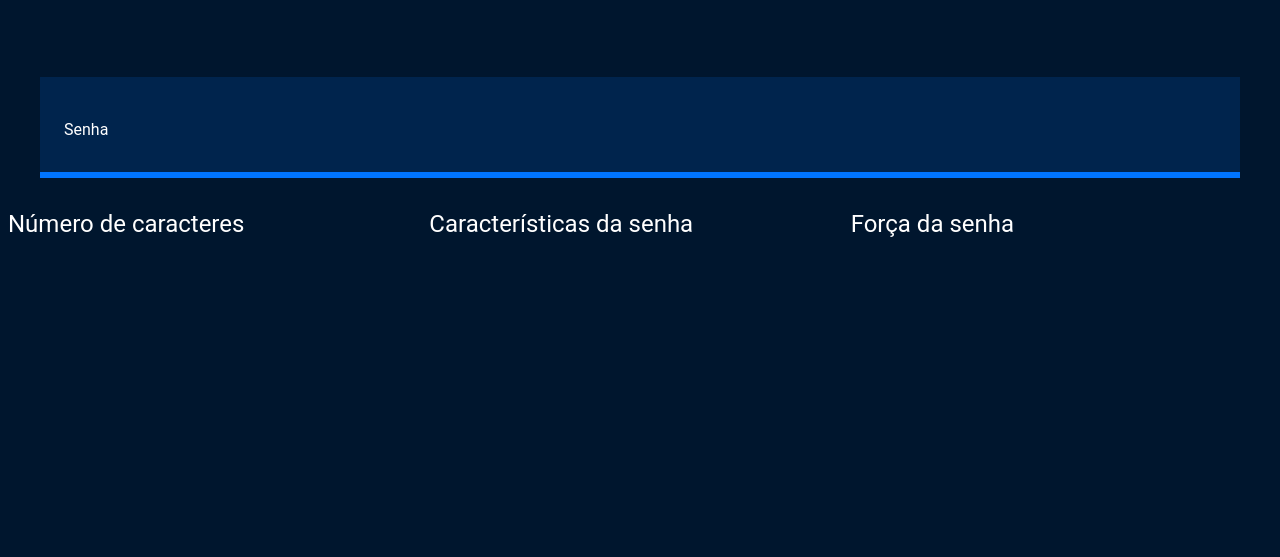
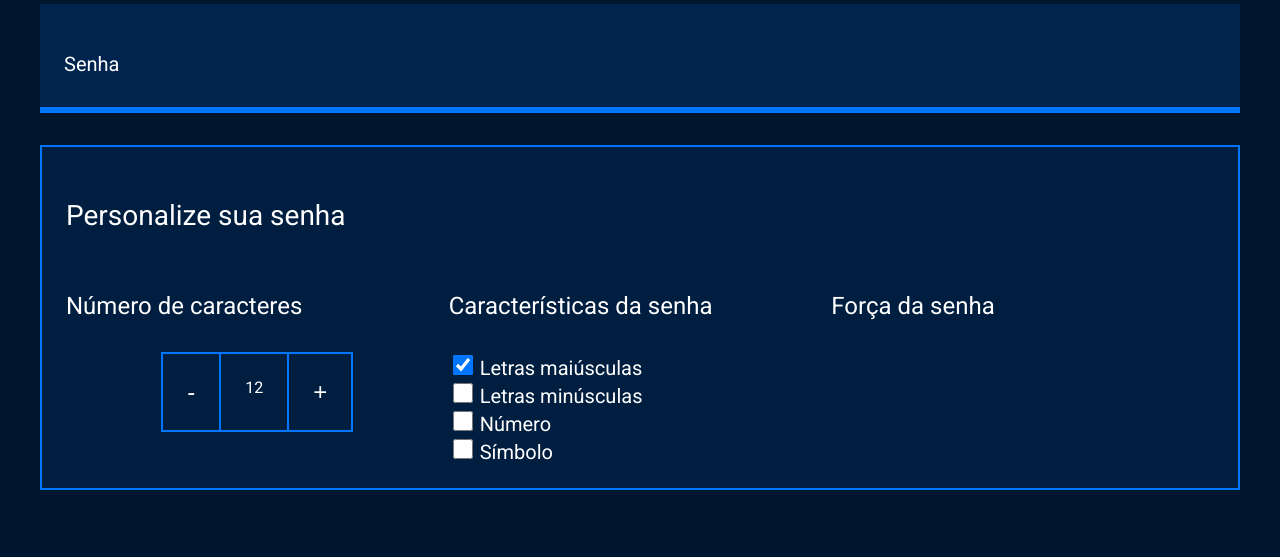
Before and after one commit to boltalia/gerador-de-senha, a plain HTML site: page index.html in a window 1280 px wide. Shown: the part 243-800 px from the top of the page. Drawn offline with Linux system fonts and the light colour scheme.

Commit message:
Add files via upload

```diff
--- a/index.html
+++ b/index.html
@@ -1,34 +1,61 @@
-<!DOCTYPE html>
-<html lang="pt-BR">
+<DOCTYPE html>
+<html lang="pt-br">
+
 <head>
     <meta charset="UTF-8">
+    <meta http-equiv="X-UA-Compatible" content="IE=edge">
     <meta name="viewport" content="width=device-width, initial-scale=1.0">
-    <title>Gerador de senhas</title>
+    <title>Gerador de Senhas</title>
     <link rel="stylesheet" href="style.css">
 </head>
+
 <body>
-
     <section class="conteudo">
         <div class="conteudo-titulo">
-        <img src="unlock.svg" alt="cadeado fechado">
-        <h2 class="titulo-principal">Gerador de senhas</h2>
+            <img src="unlock (1).svg" alt="cadeado fechado">
+            <h2 class="titulo-principal">Gerador de Senhas</h2>
             <h3 class="titulo-secundario">Gere instantaneamente uma senha aleatória e segura</h3>
         </div>
         <div class="conteudo-senha">
             <label for="senha">Senha</label>
             <input name="senha" type="text" id="campo-senha">
         </div>
-</section>
+        <div class="parametro">
+            <h3 class="parametro-titulo">Personalize sua senha</h3>
             <div class="parametro-coluna__senha">
                 <div class="parametro-senha">
                     <h4 class="parametro-senha__titulo">Número de caracteres</h4>
+                    <div class="parametro-senha-botoes">
+                        <button class="parametro-senha__botao">-</button>
+                        <p class="parametro-senha__texto">12</p>
+                        <button class="parametro-senha__botao">+</button>
+                    </div>
                 </div>
                 <div class="parametro-senha">
                     <h4 class="parametro-senha__titulo">Características da senha</h4>
+                    <div class="parametro-senha-checkbox">
+                        <input name="maiusculo" type="checkbox" class="checkbox" checked>
+                        <label name="maiusculo" for="maiusculo">Letras maiúsculas</label>
+                    </div>
+                    <div class="parametro-senha-checkbox">
+                        <input name="minusculo" type="checkbox" class="checkbox">
+                        <label for="minusculo">Letras minúsculas</label>
+                    </div>
+                    <div class="parametro-senha-checkbox">
+                        <input name="numero" type="checkbox" class="checkbox">
+                        <label for="numero">Número</label>
+                    </div>
+                    <div class="parametro-senha-checkbox">
+                        <input name="simbolo" type="checkbox" class="checkbox">
+                        <label for="simbolo">Símbolo</label>
+                    </div>
                 </div>
                 <div class="parametro-senha">
                     <h4 class="parametro-senha__titulo">Força da senha</h4>
                 </div>
             </div>
+        </div>
+    </section>
 </body>
+
 </html>
--- a/style.css
+++ b/style.css
@@ -1,35 +1,30 @@
+@import url('https://fonts.googleapis.com/css2?family=Roboto&family=Roboto+Mono:ital,wght@0,100..700;1,100..700&display=swap');
+
 :root{
     --branco: white;
     --cor-de-fundo: #00162E;
     --fundo-senha: #00244D;
     --fundo-texto: #001E40;
     --borda: #0075FF;
+    --roboto: "Roboto", sans-serif;
+    --roboto-mono: "Roboto Mono", monospace;
 }
-body{
-    color: var(--branco);
+
+*{
+    font-weight: 400;
 }
-body{
-    color: var(--branco);
-    background-color: var(--cor-de-fundo);
-}
-:root{
-    --branco: white;
-    --cor-de-fundo: #00162E;
-    --fundo-senha: #00244D;
-    --fundo-texto: #001E40;
-    --borda: #0075FF;
-    --roboto: 'Roboto', sans-serif;
-    --roboto-mono: 'Roboto Mono', monospace;
-}
+
 body{
     color: var(--branco);
     background-color: var(--cor-de-fundo);
     font-family: var(--roboto);
 }
+
 .titulo-principal{
     font-family: var(--roboto-mono);
     font-size: 32px;
 }
+
 .titulo-secundario{
     font-size: 24px;
 }
@@ -37,60 +32,13 @@ body{
     text-align: center;
     margin-top: 80px;
 }
-*{
-    font-weight: 400
-}
-.conteudo-senha{
-    background: var(--fundo-senha);
-}
+
 .conteudo-senha{
     background: var(--fundo-senha);
     padding: 24px;
     border-bottom: 6px solid var(--borda);
 }
-#campo-senha{
-    background-color: var(--fundo-senha);
-    border: none;
-    color: var(--branco);
-    font-family: var(--roboto-mono);
-    font-size: 40px;
-}
-#campo-senha:focus{
-    outline: none;
-}
-.conteudo{
-    max-width: 1200px;
-    margin: 0 auto;
-}
-.conteudo-senha{
-    margin-top: 80px;
-    background: var(--fundo-senha);
-    padding: 24px;
-    border-bottom: 6px solid var(--borda);
-}
-.parametro{
-    background-color: var(--fundo-texto);
-    border: 2px solid var(--borda);
-    margin-top: 32px;
-}
-.parametro-titulo{
-    font-family: var(--roboto-mono);
-    font-size: 28px;
-}
-.parametro{
-    background-color: var(--fundo-texto);
-    border: 2px solid var(--borda);
-    margin-top: 32px;
-    padding: 24px;
-}
-.parametro-senha__titulo{
-    font-size:24px;
-}
-.parametro-coluna__senha{
-    display: flex;
-    flex-direction: column;
-    justify-content: center;
-}
+
 #campo-senha{
     background-color: var(--fundo-senha);
     border: none;
@@ -100,12 +48,73 @@ body{
     width: 70%;
 }
 
+#campo-senha:focus{
+    outline: none;
+}
+
+.conteudo{
+    max-width: 1200px;
+    margin: 0 auto;
+}
+
+.parametro{
+    background-color: var(--fundo-texto);
+    border: 2px solid var(--borda);
+    margin-top: 32px;
+    padding: 24px;
+}
+
+.parametro-titulo{
+    font-size: var(--roboto-mono);
+    font-size: 28px;
+}
+
+.parametro-senha__titulo{
+    font-size: 24px;
+}
+
+.parametro-coluna__senha{
+    display: flex;
+    flex-direction: column;
+    justify-content: center;
+}
+
+.parametro-senha{
+    width: 50%;
+    margin: 0 auto;
+}
+
+.parametro-senha-botoes{
+    display: flex;
+    justify-content: center;
+}
+
+.parametro-senha__botao{
+    background-color: var(--fundo-texto);
+    color: var(--branco);
+    border: 2px solid var(--borda);
+    padding: 24px;
+    font-size: 24px;
+    cursor: pointer;
+}
+
+.parametro-senha__texto{
+    padding: 24px;
+    border-top: 2px solid var(--borda);
+    border-bottom: 2px solid var(--borda);
+    margin: 0;
+}
+label{
+    font-size: 20px;
+}
+.checkbox{
+    width: 20px;
+    height: 20px;
+    cursor: pointer;
+}
+
 @media screen and (min-width: 768px) {
     .parametro-coluna__senha{
         flex-direction: row;
     }
 }
-.parametro-senha{
-    width: 50%;
-    margin: 0 auto;
-}
```
Lines whose indentation alone changed are shown as unchanged.
